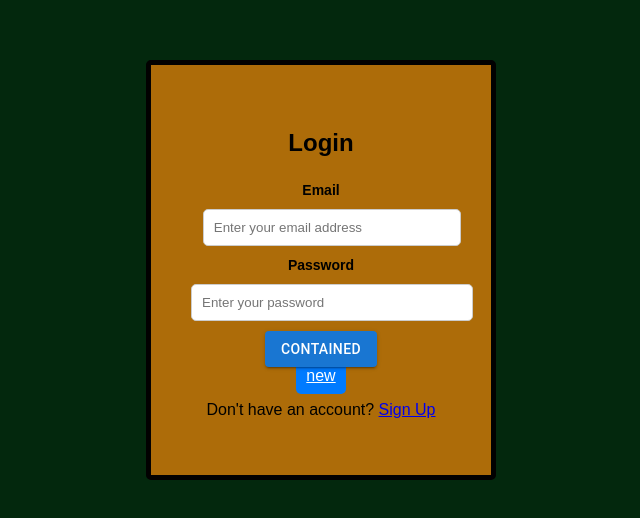
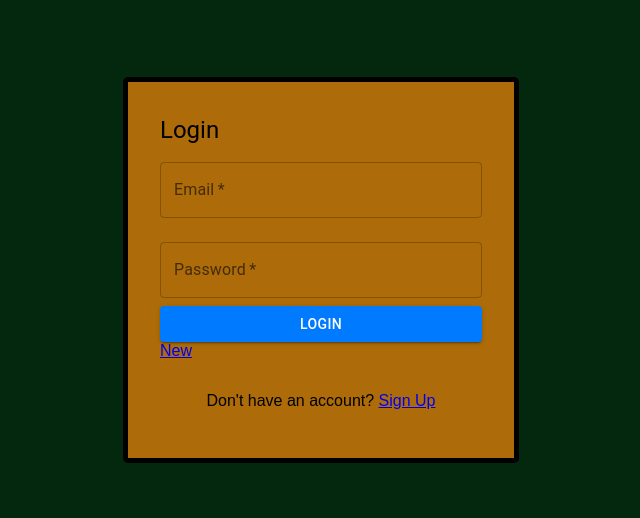
Before and after one commit to alan-sam/CS-4389-Secure-Bank-App, a React (Create React App) app: page / in a window 1280 px wide. Shown: the part 130-648 px from the top of the page, without its empty margins (319-959 px from the left). Built offline with nearby package versions, Linux system fonts and the light colour scheme.

Commit message:
Login.js and app.cs change

```diff
--- a/src/App.css
+++ b/src/App.css
@@ -10,81 +10,45 @@ body {
   justify-content: center;
   min-height: 100vh;
 }
+
 /* Styles for the login page */
 .login {
-  text-align: center;
-  max-width: 300px;
-  margin: 0 auto;
+  display: flex;
+  justify-content: center;
+  align-items: center;
+  height: 100vh;
+}
+
+.login-form {
+  background-color: #ad6c09;
+  border: 5px solid #020101;
+  border-radius: 5px;
+  padding: 2rem;
   display: flex;
   flex-direction: column;
   align-items: center;
-  justify-content: center;
-  padding: 20px;
-  border: 5px solid #020101;
-  border-radius: 5px;
-  background-color: #ad6c09;
 }
 
-/* .login form .img {
-  position: absolute;
-  top: -70px;
-  left: 0;
-  right: 0;
-  margin: auto;
-  width: 50px;
-} */
-
-.login form {
-  display: flex;
-  flex-direction: column;
-  align-items: center;
-  padding: 20px;
+.login-form label {
+  margin-bottom: 0.5rem;
 }
 
-.login h3 {
-  font-size: 24px;
+/* Override Material-UI input styles */
+.login-form .MuiInput-root {
+  padding: 0.5rem;
+  margin-bottom: 1rem;
+  border: 1px solid #000;
+  border-radius: 3px;
 }
 
-.login label {
-  font-size: 14px;
-  margin-bottom: 6px;
-  text-align: left;
+.login-form button {
+  background-color: #007bff;
+  color: #fff;
 }
 
-.login .form-control {
-  width: 100%;
-  padding: 10px;
-  margin: 10px 0;
-  border: 1px solid #ccc;
-  border-radius: 5px;
-}
-
-.login .btn {
-  width: 100%;
-  padding: 10px;
-  background-color: #007bff;
-  color: #fff;
-  border: none;
-  border-radius: 5px;
-  cursor: pointer;
-}
-
-.login .btn:hover {
-  background-color: #0056b3;
-}
-
-.login .mb-2 {
-  font-weight: bold;
-}
-
-
-@keyframes App-logo-spin {
-  from {
-    transform: rotate(0deg);
-  }
-  to {
-    transform: rotate(360deg);
-  }
+.login-link {
+  margin-top: 2rem;
+  text-align: center;
 }
 .signin {
   text-align: center;
--- a/src/components/Login.js
+++ b/src/components/Login.js
@@ -3,7 +3,7 @@ import { Link } from 'react-router-dom';
 import '../App.css';
 import { login } from '../api';
 import UTDImage from '../UTD.png';
-import { Button } from '@mui/material';
+import { Button, TextField, Container, Typography, Box } from '@mui/material';
 
 
 function Login() {
@@ -35,34 +35,50 @@ function Login() {
   };
 
   return (
-    <div className='login'>
-        <form>
-        {/* <div className='img'>
-          <img src={UTDImage} alt="UTD Logo" />
-        </div> */}
-            <h3>Login</h3>
-            <div className='mb-2'>
-                <label htmlFor='email'>Email</label>
-                <input type='email' name='email' value={formData.email} onChange={handleInputChange} placeholder='Enter your email address' className='form-control' required/>
-            </div>
-            <div className='mb-2'>
-            <label htmlFor='password'>Password</label>
-            <input type='password' name='password' value={formData.password} onChange={handleInputChange} placeholder='Enter your password' className='form-control' required/>
-            </div>
-            <div className='d-grid'>
-
-                    <Button variant="contained">Contained</Button>
-
-            </div>
-            <div className='d-grid'>
-                <Link to = "/dashboard" className='btn btn-primary' >new</Link>
-            </div>
-            <div className='signlink'>
-            <p>
-              Don't have an account? <Link to="/signin"><span>Sign Up</span></Link>
-            </p>
-            </div>
-        </form>
+    <div className="login">
+      <Container component="main" maxWidth="xs">
+        <div className="login-form">
+          <form noValidate onSubmit={handleSubmit}>
+            <Typography component="h1" variant="h5">
+              Login
+            </Typography>
+            <TextField
+              variant="outlined"
+              margin="normal"
+              required
+              fullWidth
+              id="email"
+              label="Email"
+              name="email"
+              value={formData.email}
+              onChange={handleInputChange}
+            />
+            <TextField
+              variant="outlined"
+              margin="normal"
+              required
+              fullWidth
+              name="password"
+              label="Password"
+              type="password"
+              id="password"
+              value={formData.password}
+              onChange={handleInputChange}
+            />
+            <Button type="submit" fullWidth variant="contained">
+              Login
+            </Button>
+            <Link to="/dashboard" className="login-link">
+              New
+            </Link>
+            <Box className="login-link">
+              <p>
+                Don't have an account? <Link to="/signin">Sign Up</Link>
+              </p>
+            </Box>
+          </form>
+        </div>
+      </Container>
     </div>
   );
 }
```
